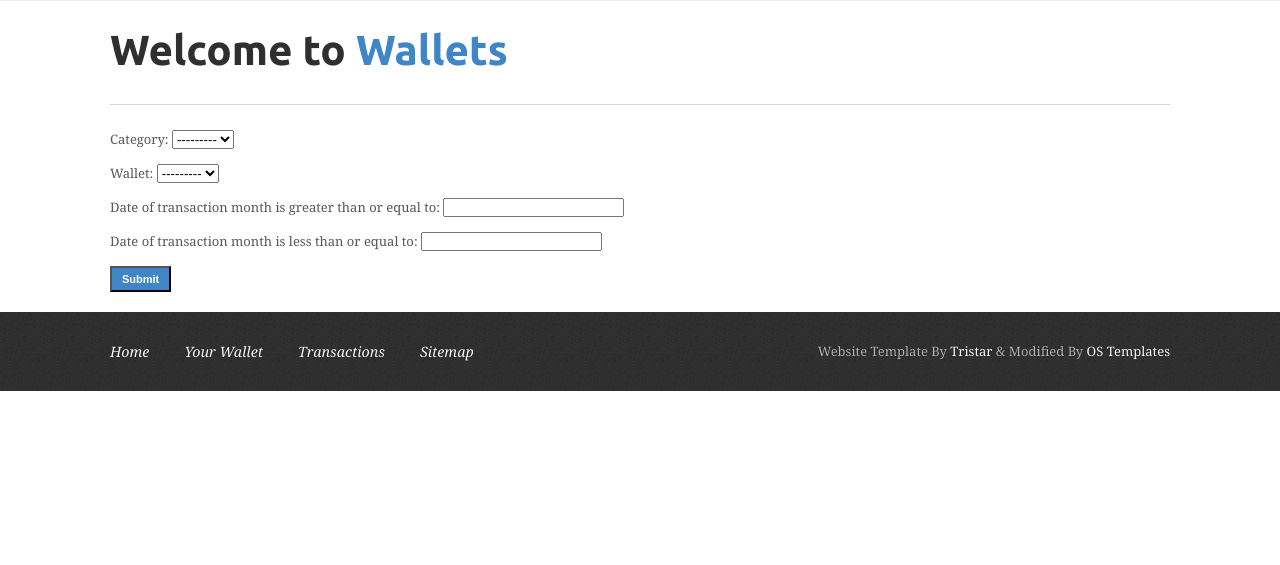
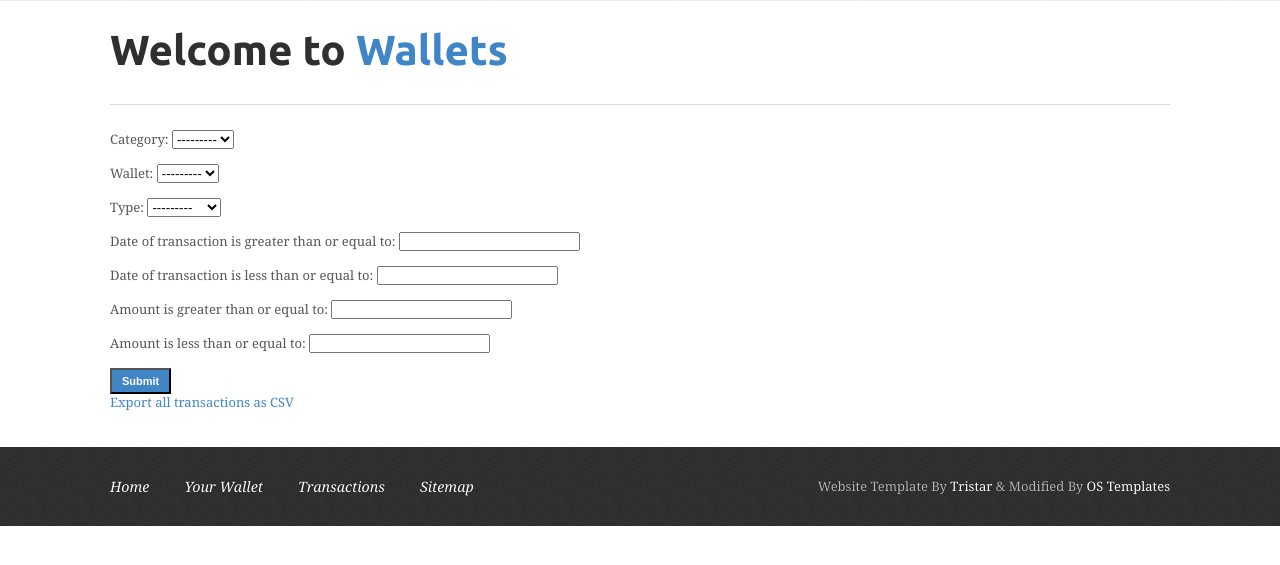
Before and after one commit to mkarmowski/wallet, a Django app: page /transactions/transaction/filter/ in a window 1280 px wide. Shown: the part 116-681 px from the top of the page. Run offline with Django 3.2, Linux system fonts and the light colour scheme; the visitor is signed in with stand-in values (Sample User, id 1); data that the repository does not hold is empty; parts of the project's set-up code (start-up, migrations or seed data) failed here and were passed over; some libraries are stand-ins or nearby versions.

Commit message:
filtering

```diff
--- a/transactions/filters.py
+++ b/transactions/filters.py
@@ -9,5 +9,7 @@ class TransactionFilter(django_filters.FilterSet):
         fields = {
             'category': ['exact'],
             'wallet': ['exact'],
-            'date': ['month__gte', 'month__lte']
+            'type': ['exact'],
+            'date': ['gte', 'lte'],
+            'amount': ['gte', 'lte'],
         }
--- a/transactions/templates/transaction/filter.html
+++ b/transactions/templates/transaction/filter.html
@@ -1,16 +1,20 @@
 {% extends "base.html" %}
+
+{% block title %}Filter transactions{% endblock %}
 
 {% block content %}
     <form action="" method="get">
         {{ filter.form.as_p }}
         <input type="submit" value="Submit" />
     </form>
+    <p>
         {% for obj in filter.qs %}
-        {# {{ obj.name }} - ${{ obj.amount }}<br /> #}
             <div class="transaction">
                 <strong><a href="{{ obj.get_absolute_url }}">{{ obj.name }}</a></strong><br>
                 Wallet: {{ obj.wallet }}<br>
                 Amount: ${{ obj.amount }}
             </div><br>
         {% endfor %}
+        <a href="{% url 'wallet:export_transactions_csv' %}">Export all transactions as CSV</a><br>
+    </p>
 {% endblock %}
--- a/transactions/templates/transaction/list.html
+++ b/transactions/templates/transaction/list.html
@@ -23,6 +23,7 @@
         <a href="{% url 'wallet:category_create' %}">Create new category</a><br>
         <a href="{% url 'wallet:transaction_create' %}">Create new transaction</a>
     </div><br>
+    <div><a href="{% url 'wallet:transaction_filter' %}">Filter transactions</a></div><br>
     <div>
         <a href="{% url 'wallet:export_transactions_csv' %}">Export all transactions as CSV</a><br>
         <a href="{% url 'wallet:export_transactions_xls' %}">Export all transactions as XLS</a>
--- a/transactions/urls.py
+++ b/transactions/urls.py
@@ -20,5 +20,5 @@ urlpatterns = [
     url(r'^transaction/update/(?P<pk>\d+)/$', views.TransactionUpdate.as_view(), name='transaction_update'),
     url(r'^export/csv/$', views.export_transactions_csv, name='export_transactions_csv'),
     url(r'^export/xls/$', views.export_transactions_xls, name='export_transactions_xls'),
-    url(r'^transaction/filter/$', views.transaction_filter),
+    url(r'^transaction/filter/$', views.transaction_filter, name='transaction_filter'),
 ]
```
Lines whose indentation alone changed are shown as unchanged.
